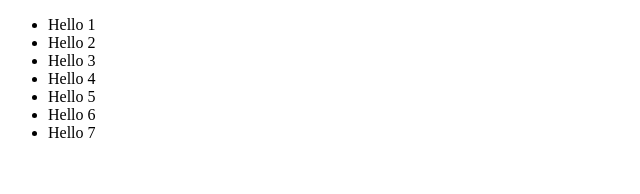
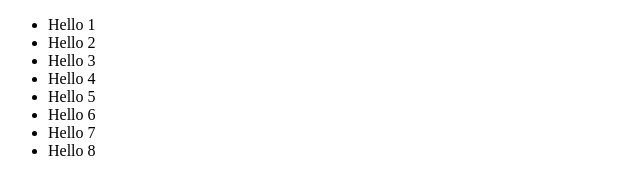
Before and after one commit to s-krumov/default-web, a plain HTML site: page hello-there.html in a window 1280 px wide. Shown: the full height of the page, 0-640 px from the left. Drawn offline with Linux system fonts and the light colour scheme.

Commit message:
commit 8

```diff
--- a/hello-there.html
+++ b/hello-there.html
@@ -14,6 +14,7 @@
   <li>Hello 5</li>
   <li>Hello 6</li>
   <li>Hello 7</li>
+  <li>Hello 8</li>
  </ul>
 </body>
 </html>
```
